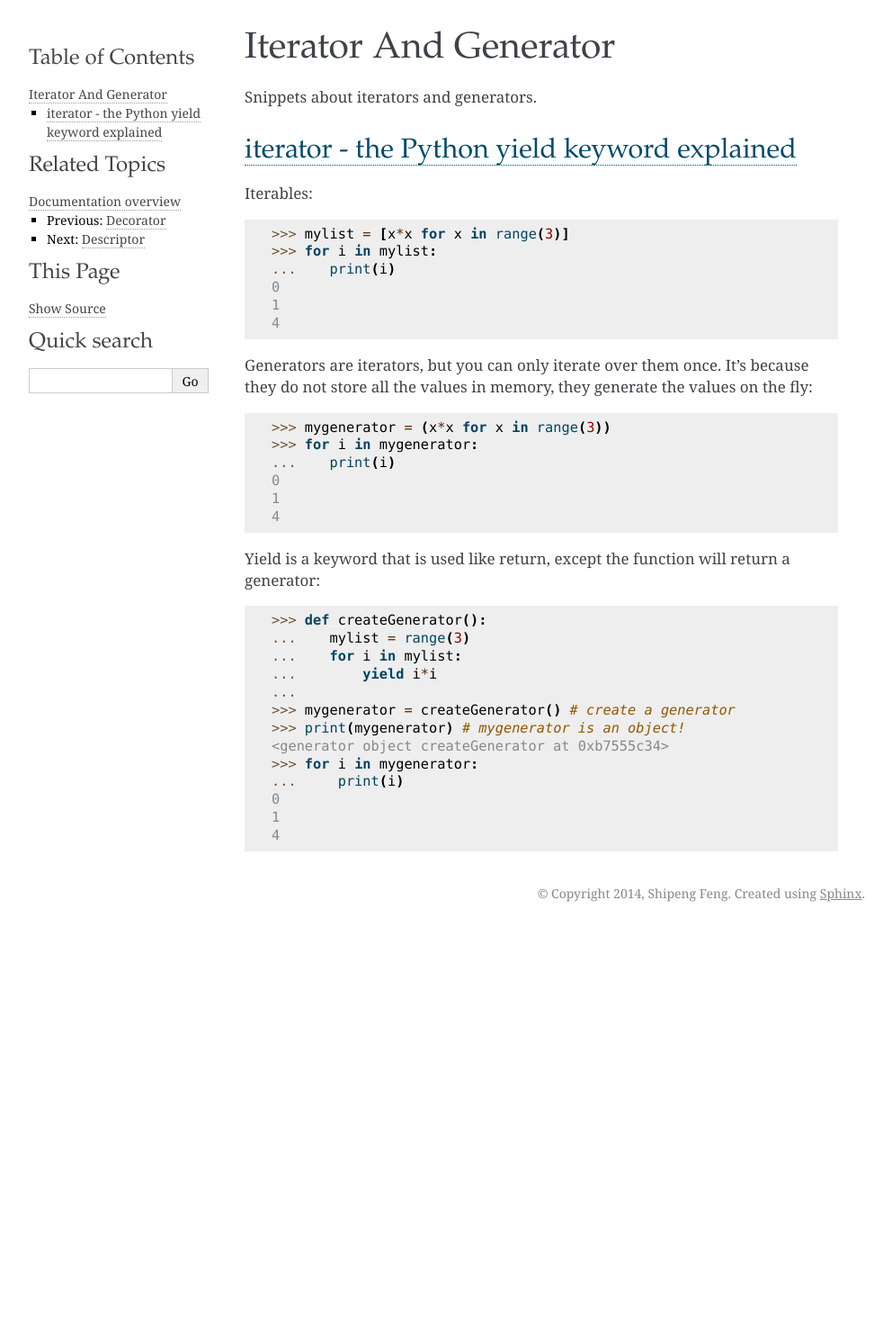
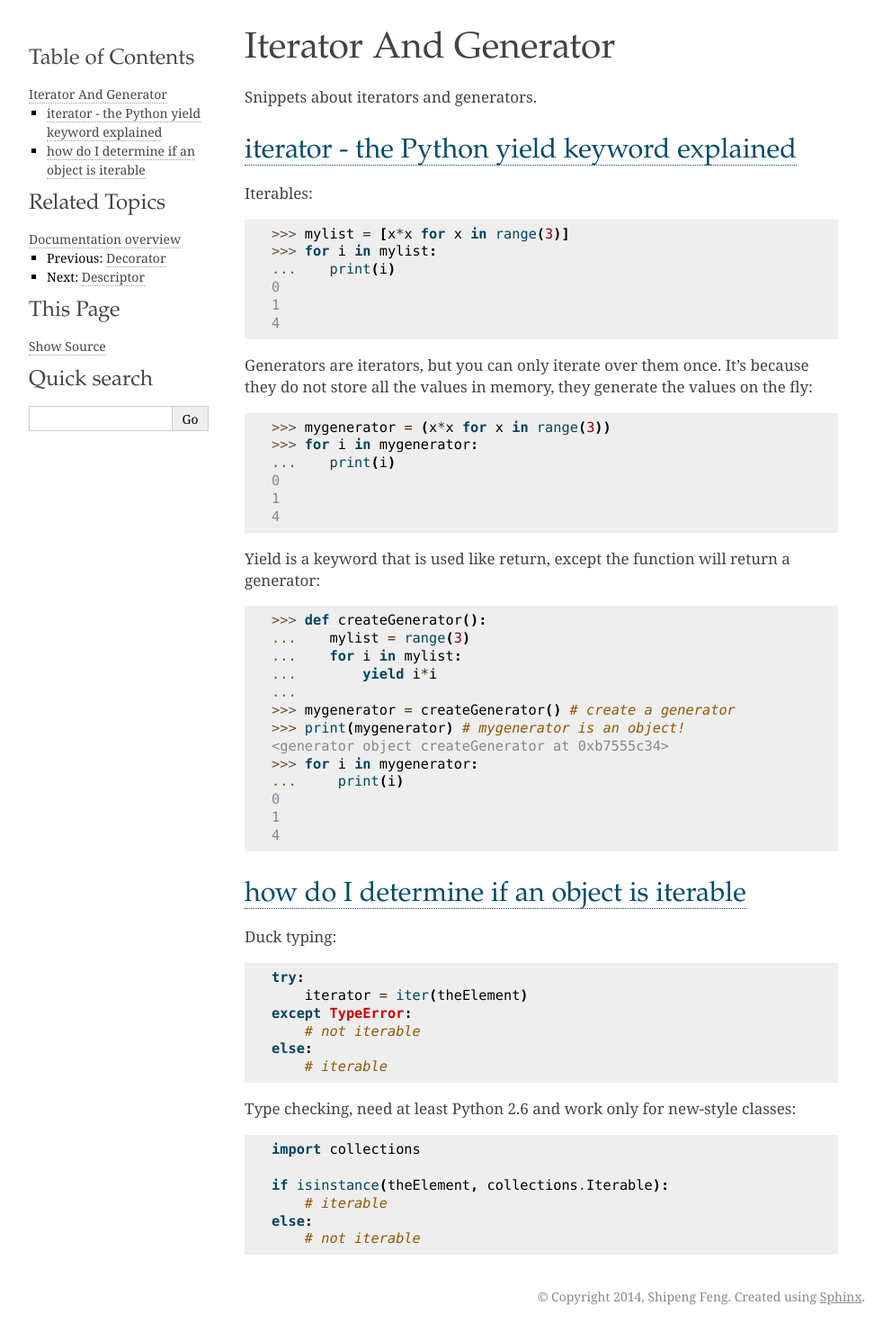
Before and after one commit to fengsp/python-snippets, a Sphinx documentation site: the page built from docs/iterator.rst, in a window 1280 px wide. Shown: the whole page at 90% size, without its empty margins (148-1140 px from the left). Built offline with Sphinx 7.4.7, drawn with Linux system fonts in a browser that asks for light colours; before the commit the page ends 1032 px from its top, so only the background shows below that.

Commit message:
Added how do I determine if an object is iterable

```diff
--- a/docs/iterator.rst
+++ b/docs/iterator.rst
@@ -44,4 +44,28 @@ a generator::
     1
     4
 
+
+`how do I determine if an object is iterable`_
+----------------------------------------------
+
+Duck typing::
+
+    try:
+        iterator = iter(theElement)
+    except TypeError:
+        # not iterable
+    else:
+        # iterable
+
+Type checking, need at least Python 2.6 and work only for new-style classes::
+
+    import collections
+
+    if isinstance(theElement, collections.Iterable):
+        # iterable
+    else:
+        # not iterable
+
+
 .. _iterator - The Python yield keyword explained: http://stackoverflow.com/questions/231767/the-python-yield-keyword-explained
+.. _how do I determine if an object is iterable: http://stackoverflow.com/questions/1952464/in-python-how-do-i-determine-if-an-object-is-iterable
```
